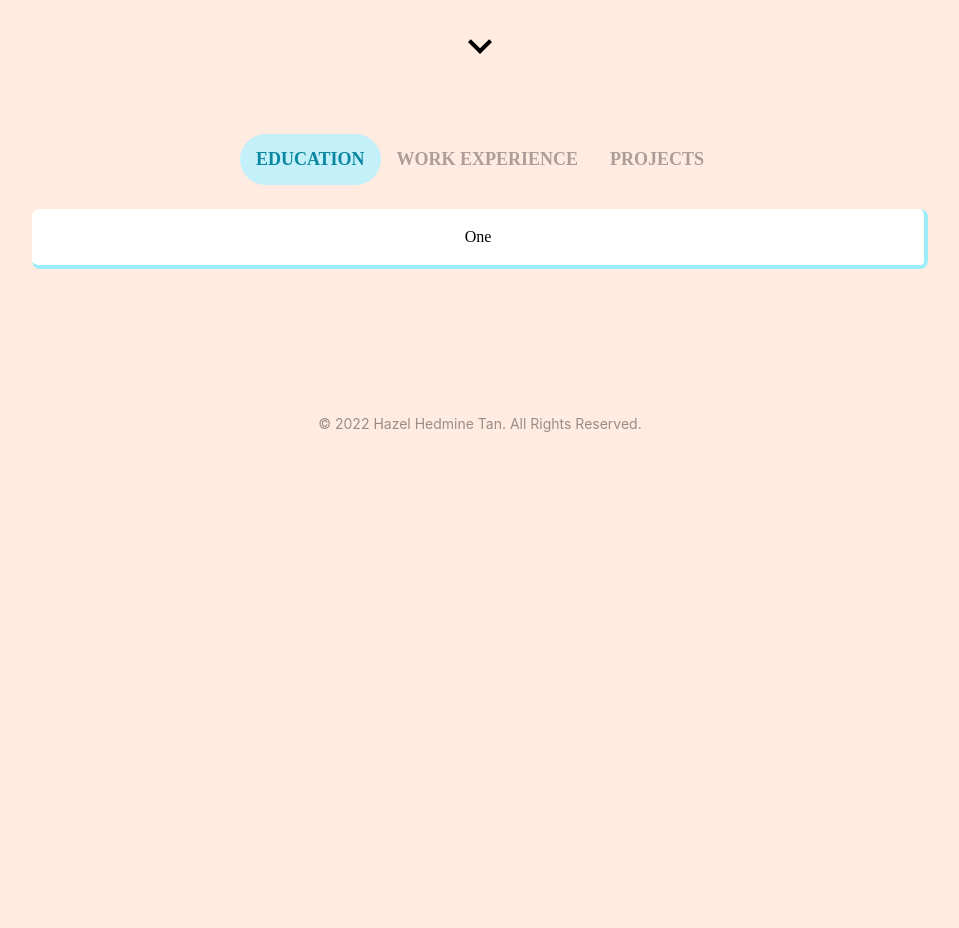
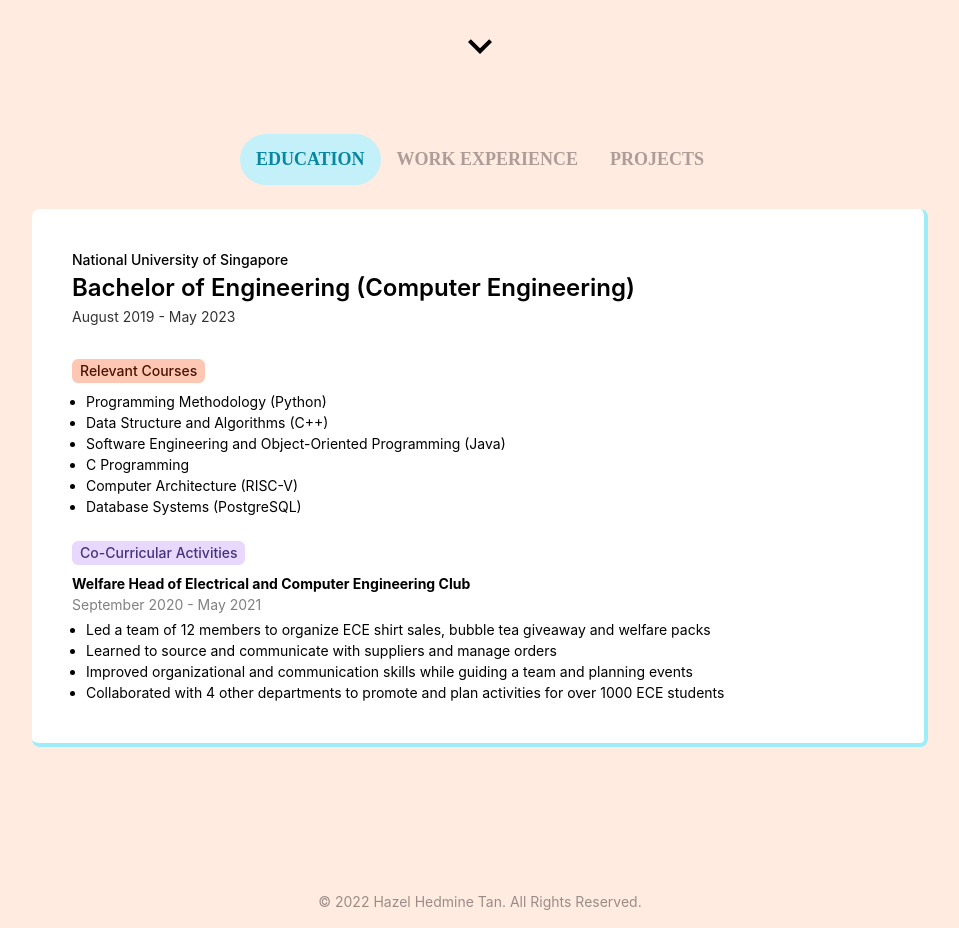
Before and after one commit to hazelhedmine/portfolio-website, a React (Create React App) app: page / in a window 1280 px wide. Shown: the part 1440-2368 px from the top of the page, without its empty margins (160-1119 px from the left). Before the commit the page ends 1890 px from the top, so only its background shows below. Built offline with nearby package versions, Linux system fonts and the light colour scheme.

Commit message:
Add education section

```diff
--- a/src/components/icons.js
+++ b/src/components/icons.js
@@ -189,98 +189,98 @@ export const MongoDBIcon = createIcon({
   path: (
     <svg viewBox="0 0 128 128">
       <path
-        fill-rule="evenodd"
-        clip-rule="evenodd"
+        fillRule="evenodd"
+        clipRule="evenodd"
         fill="#439934"
         d="M88.038 42.812c1.605 4.643 2.761 9.383 3.141 14.296.472 6.095.256 12.147-1.029 18.142-.035.165-.109.32-.164.48-.403.001-.814-.049-1.208.012-3.329.523-6.655 1.065-9.981 1.604-3.438.557-6.881 1.092-10.313 1.687-1.216.21-2.721-.041-3.212 1.641-.014.046-.154.054-.235.08l.166-10.051-.169-24.252 1.602-.275c2.62-.429 5.24-.864 7.862-1.281 3.129-.497 6.261-.98 9.392-1.465 1.381-.215 2.764-.412 4.148-.618z"
       ></path>
       <path
-        fill-rule="evenodd"
-        clip-rule="evenodd"
+        fillRule="evenodd"
+        clipRule="evenodd"
         fill="#45A538"
         d="M61.729 110.054c-1.69-1.453-3.439-2.842-5.059-4.37-8.717-8.222-15.093-17.899-18.233-29.566-.865-3.211-1.442-6.474-1.627-9.792-.13-2.322-.318-4.665-.154-6.975.437-6.144 1.325-12.229 3.127-18.147l.099-.138c.175.233.427.439.516.702 1.759 5.18 3.505 10.364 5.242 15.551 5.458 16.3 10.909 32.604 16.376 48.9.107.318.384.579.583.866l-.87 2.969z"
       ></path>
       <path
-        fill-rule="evenodd"
-        clip-rule="evenodd"
+        fillRule="evenodd"
+        clipRule="evenodd"
         fill="#46A037"
         d="M88.038 42.812c-1.384.206-2.768.403-4.149.616-3.131.485-6.263.968-9.392 1.465-2.622.417-5.242.852-7.862 1.281l-1.602.275-.012-1.045c-.053-.859-.144-1.717-.154-2.576-.069-5.478-.112-10.956-.18-16.434-.042-3.429-.105-6.857-.175-10.285-.043-2.13-.089-4.261-.185-6.388-.052-1.143-.236-2.28-.311-3.423-.042-.657.016-1.319.029-1.979.817 1.583 1.616 3.178 2.456 4.749 1.327 2.484 3.441 4.314 5.344 6.311 7.523 7.892 12.864 17.068 16.193 27.433z"
       ></path>
       <path
-        fill-rule="evenodd"
-        clip-rule="evenodd"
+        fillRule="evenodd"
+        clipRule="evenodd"
         fill="#409433"
         d="M65.036 80.753c.081-.026.222-.034.235-.08.491-1.682 1.996-1.431 3.212-1.641 3.432-.594 6.875-1.13 10.313-1.687 3.326-.539 6.652-1.081 9.981-1.604.394-.062.805-.011 1.208-.012-.622 2.22-1.112 4.488-1.901 6.647-.896 2.449-1.98 4.839-3.131 7.182a49.142 49.142 0 01-6.353 9.763c-1.919 2.308-4.058 4.441-6.202 6.548-1.185 1.165-2.582 2.114-3.882 3.161l-.337-.23-1.214-1.038-1.256-2.753a41.402 41.402 0 01-1.394-9.838l.023-.561.171-2.426c.057-.828.133-1.655.168-2.485.129-2.982.241-5.964.359-8.946z"
       ></path>
       <path
-        fill-rule="evenodd"
-        clip-rule="evenodd"
+        fillRule="evenodd"
+        clipRule="evenodd"
         fill="#4FAA41"
         d="M65.036 80.753c-.118 2.982-.23 5.964-.357 8.947-.035.83-.111 1.657-.168 2.485l-.765.289c-1.699-5.002-3.399-9.951-5.062-14.913-2.75-8.209-5.467-16.431-8.213-24.642a4498.887 4498.887 0 00-6.7-19.867c-.105-.31-.407-.552-.617-.826l4.896-9.002c.168.292.39.565.496.879a6167.476 6167.476 0 016.768 20.118c2.916 8.73 5.814 17.467 8.728 26.198.116.349.308.671.491 1.062l.67-.78-.167 10.052z"
       ></path>
       <path
-        fill-rule="evenodd"
-        clip-rule="evenodd"
+        fillRule="evenodd"
+        clipRule="evenodd"
         fill="#4AA73C"
         d="M43.155 32.227c.21.274.511.516.617.826a4498.887 4498.887 0 016.7 19.867c2.746 8.211 5.463 16.433 8.213 24.642 1.662 4.961 3.362 9.911 5.062 14.913l.765-.289-.171 2.426-.155.559c-.266 2.656-.49 5.318-.814 7.968-.163 1.328-.509 2.632-.772 3.947-.198-.287-.476-.548-.583-.866-5.467-16.297-10.918-32.6-16.376-48.9a3888.972 3888.972 0 00-5.242-15.551c-.089-.263-.34-.469-.516-.702l3.272-8.84z"
       ></path>
       <path
-        fill-rule="evenodd"
-        clip-rule="evenodd"
+        fillRule="evenodd"
+        clipRule="evenodd"
         fill="#57AE47"
         d="M65.202 70.702l-.67.78c-.183-.391-.375-.714-.491-1.062-2.913-8.731-5.812-17.468-8.728-26.198a6167.476 6167.476 0 00-6.768-20.118c-.105-.314-.327-.588-.496-.879l6.055-7.965c.191.255.463.482.562.769 1.681 4.921 3.347 9.848 5.003 14.778 1.547 4.604 3.071 9.215 4.636 13.813.105.308.47.526.714.786l.012 1.045c.058 8.082.115 16.167.171 24.251z"
       ></path>
       <path
-        fill-rule="evenodd"
-        clip-rule="evenodd"
+        fillRule="evenodd"
+        clipRule="evenodd"
         fill="#60B24F"
         d="M65.021 45.404c-.244-.26-.609-.478-.714-.786-1.565-4.598-3.089-9.209-4.636-13.813-1.656-4.93-3.322-9.856-5.003-14.778-.099-.287-.371-.514-.562-.769 1.969-1.928 3.877-3.925 5.925-5.764 1.821-1.634 3.285-3.386 3.352-5.968.003-.107.059-.214.145-.514l.519 1.306c-.013.661-.072 1.322-.029 1.979.075 1.143.259 2.28.311 3.423.096 2.127.142 4.258.185 6.388.069 3.428.132 6.856.175 10.285.067 5.478.111 10.956.18 16.434.008.861.098 1.718.152 2.577z"
       ></path>
       <path
-        fill-rule="evenodd"
-        clip-rule="evenodd"
+        fillRule="evenodd"
+        clipRule="evenodd"
         fill="#A9AA88"
         d="M62.598 107.085c.263-1.315.609-2.62.772-3.947.325-2.649.548-5.312.814-7.968l.066-.01.066.011a41.402 41.402 0 001.394 9.838c-.176.232-.425.439-.518.701-.727 2.05-1.412 4.116-2.143 6.166-.1.28-.378.498-.574.744l-.747-2.566.87-2.969z"
       ></path>
       <path
-        fill-rule="evenodd"
-        clip-rule="evenodd"
+        fillRule="evenodd"
+        clipRule="evenodd"
         fill="#B6B598"
         d="M62.476 112.621c.196-.246.475-.464.574-.744.731-2.05 1.417-4.115 2.143-6.166.093-.262.341-.469.518-.701l1.255 2.754c-.248.352-.59.669-.728 1.061l-2.404 7.059c-.099.283-.437.483-.663.722l-.695-3.985z"
       ></path>
       <path
-        fill-rule="evenodd"
-        clip-rule="evenodd"
+        fillRule="evenodd"
+        clipRule="evenodd"
         fill="#C2C1A7"
         d="M63.171 116.605c.227-.238.564-.439.663-.722l2.404-7.059c.137-.391.48-.709.728-1.061l1.215 1.037c-.587.58-.913 1.25-.717 2.097l-.369 1.208c-.168.207-.411.387-.494.624-.839 2.403-1.64 4.819-2.485 7.222-.107.305-.404.544-.614.812-.109-1.387-.22-2.771-.331-4.158z"
       ></path>
       <path
-        fill-rule="evenodd"
-        clip-rule="evenodd"
+        fillRule="evenodd"
+        clipRule="evenodd"
         fill="#CECDB7"
         d="M63.503 120.763c.209-.269.506-.508.614-.812.845-2.402 1.646-4.818 2.485-7.222.083-.236.325-.417.494-.624l-.509 5.545c-.136.157-.333.294-.398.477-.575 1.614-1.117 3.24-1.694 4.854-.119.333-.347.627-.525.938-.158-.207-.441-.407-.454-.623-.051-.841-.016-1.688-.013-2.533z"
       ></path>
       <path
-        fill-rule="evenodd"
-        clip-rule="evenodd"
+        fillRule="evenodd"
+        clipRule="evenodd"
         fill="#DBDAC7"
         d="M63.969 123.919c.178-.312.406-.606.525-.938.578-1.613 1.119-3.239 1.694-4.854.065-.183.263-.319.398-.477l.012 3.64-1.218 3.124-1.411-.495z"
       ></path>
       <path
-        fill-rule="evenodd"
-        clip-rule="evenodd"
+        fillRule="evenodd"
+        clipRule="evenodd"
         fill="#EBE9DC"
         d="M65.38 124.415l1.218-3.124.251 3.696-1.469-.572z"
       ></path>
       <path
-        fill-rule="evenodd"
-        clip-rule="evenodd"
+        fillRule="evenodd"
+        clipRule="evenodd"
         fill="#CECDB7"
         d="M67.464 110.898c-.196-.847.129-1.518.717-2.097l.337.23-1.054 1.867z"
       ></path>
       <path
-        fill-rule="evenodd"
-        clip-rule="evenodd"
+        fillRule="evenodd"
+        clipRule="evenodd"
         fill="#4FAA41"
         d="M64.316 95.172l-.066-.011-.066.01.155-.559-.023.56z"
       ></path>
--- /dev/null
+++ b/src/components/sections/Education.js
@@ -0,0 +1,74 @@
+import {
+  Box,
+  Code,
+  Flex,
+  ListItem,
+  Show,
+  SimpleGrid,
+  Stat,
+  StatHelpText,
+  StatLabel,
+  StatNumber,
+  Tag,
+  Text,
+  UnorderedList,
+} from '@chakra-ui/react';
+
+const Education = ({ props }) => {
+  return (
+    <Flex direction="column" p={6} gap={6}>
+      <Stat textAlign="left">
+        <StatLabel>National University of Singapore</StatLabel>
+        <StatNumber>Bachelor of Engineering (Computer Engineering)</StatNumber>
+        <StatHelpText>August 2019 - May 2023</StatHelpText>
+      </Stat>
+
+      <Box align="left">
+        <Tag marginBottom={2} colorScheme="coral">
+          Relevant Courses
+        </Tag>
+        <UnorderedList fontSize="sm">
+          <ListItem>Programming Methodology (Python)</ListItem>
+          <ListItem>Data Structure and Algorithms (C++)</ListItem>
+          <ListItem>
+            Software Engineering and Object-Oriented Programming (Java)
+          </ListItem>
+          <ListItem>C Programming</ListItem>
+          <ListItem>Computer Architecture (RISC-V)</ListItem>
+          <ListItem>Database Systems (PostgreSQL)</ListItem>
+        </UnorderedList>
+      </Box>
+
+      <Box align="left">
+        <Tag marginBottom={2} colorScheme="purple">
+          Co-Curricular Activities
+        </Tag>
+        <Box fontSize="sm">
+          <b>Welfare Head of Electrical and Computer Engineering Club</b>
+          <Text marginBottom={1} color="gray">
+            September 2020 - May 2021
+          </Text>
+          <UnorderedList fontSize="sm">
+            <ListItem>
+              Led a team of 12 members to organize ECE shirt sales, bubble tea
+              giveaway and welfare packs
+            </ListItem>
+            <ListItem>
+              Learned to source and communicate with suppliers and manage orders
+            </ListItem>
+            <ListItem>
+              Improved organizational and communication skills while guiding a
+              team and planning events
+            </ListItem>
+            <ListItem>
+              Collaborated with 4 other departments to promote and plan
+              activities for over 1000 ECE students
+            </ListItem>
+          </UnorderedList>
+        </Box>
+      </Box>
+    </Flex>
+  );
+};
+
+export default Education;
--- a/src/pages/LandingPage.js
+++ b/src/pages/LandingPage.js
@@ -12,6 +12,7 @@ import LandingLayout from '../components/layouts/LandingLayout';
 import Hero from '../components/sections/Hero';
 import Skills from '../components/sections/Skills';
 import { ChevronDownIcon } from '@chakra-ui/icons';
+import Education from '../components/sections/Education';
 
 const StyledTab = ({ children, ...props }) => {
   return (
@@ -49,13 +50,15 @@ const LandingPage = () => {
       <Box align="center" px={8} mb={32} w="80%">
         <Tabs
           colorScheme="cyan"
-          fontWeight="normal"
-          fontFamily='"Playfair Display", serif'
           variant="soft-rounded" //bc of custom styling
           align="center"
           size={{ base: 'sm', sm: 'md', md: 'lg' }}
         >
-          <TabList mb={6}>
+          <TabList
+            fontWeight="normal"
+            fontFamily='"Playfair Display", serif'
+            mb={6}
+          >
             <Tab>EDUCATION</Tab>
             <Tab>WORK EXPERIENCE</Tab>
             <Tab>PROJECTS</Tab>
@@ -68,7 +71,9 @@ const LandingPage = () => {
             borderRight="4px solid"
             borderRightColor="cyan.200"
           >
-            <TabPanel>One</TabPanel>
+            <TabPanel>
+              <Education></Education>
+            </TabPanel>
             <TabPanel>Two</TabPanel>
             <TabPanel>Three</TabPanel>
           </TabPanels>
```
Also changed, not shown: package.json (+5 -5 lines).
